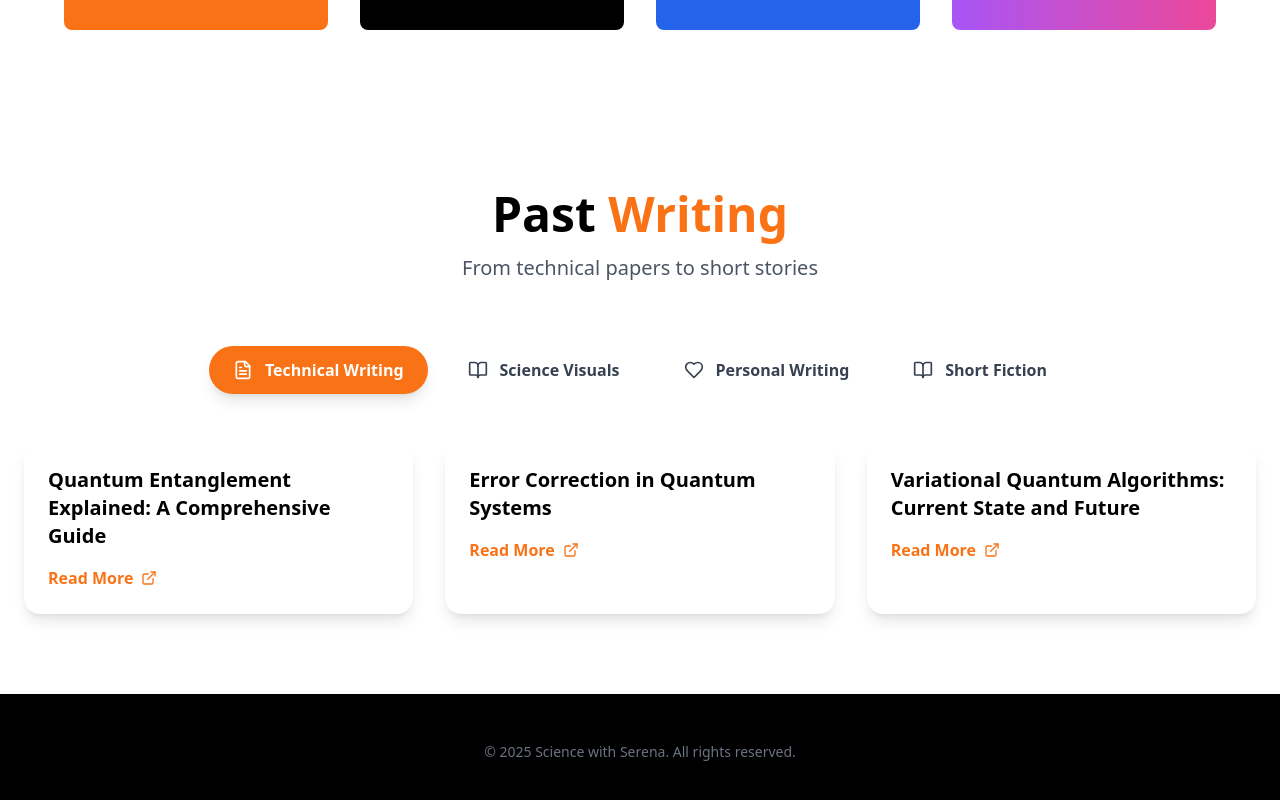
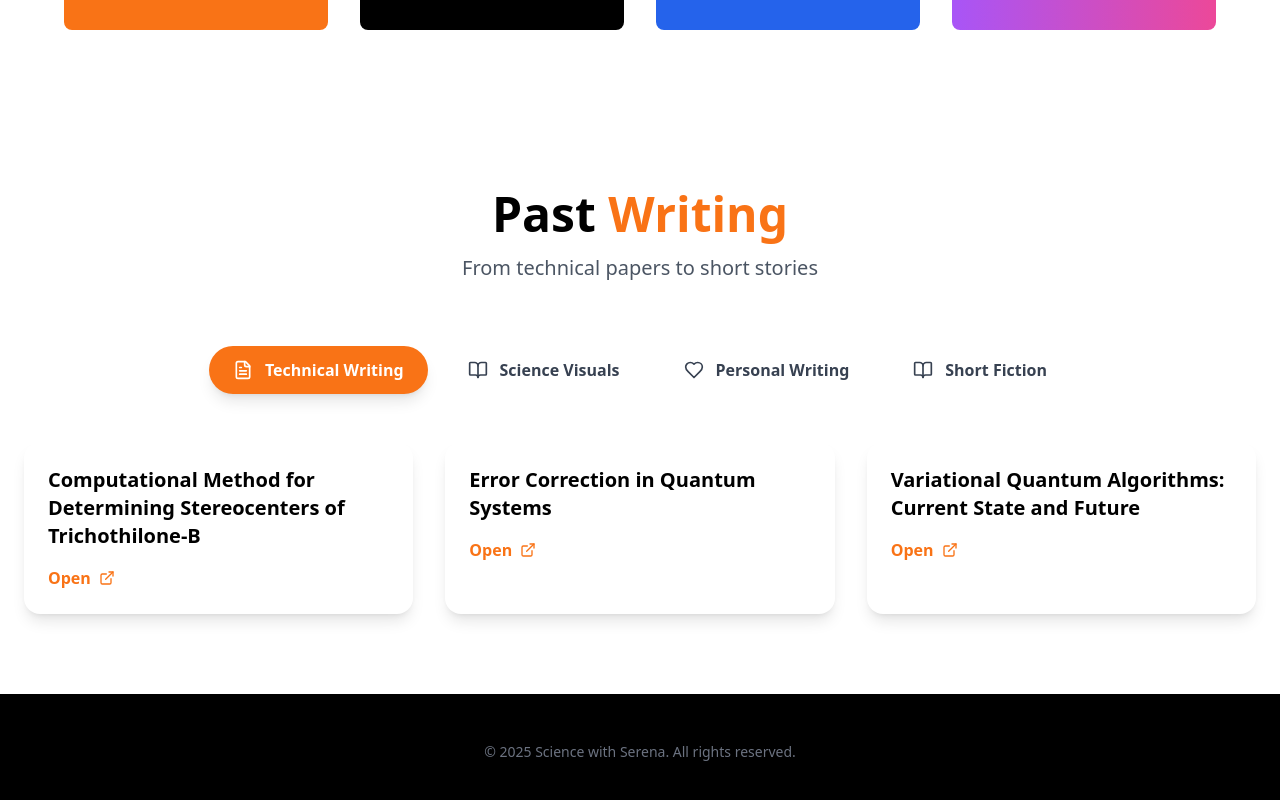
Before and after one commit to roshankern/sws-website, a React (Vite) app: page / in a window 1280 px wide. Shown: the part 2493-3293 px from the top of the page. Built offline with nearby package versions, Linux system fonts and the light colour scheme.

Commit message:
update portfolio

```diff
--- a/src/components/WritingPortfolio.tsx
+++ b/src/components/WritingPortfolio.tsx
@@ -17,8 +17,8 @@ const WritingPortfolio = () => {
       color: 'text-orange-500',
       articles: [
         {
-          title: 'Quantum Entanglement Explained: A Comprehensive Guide',
-          url: '#'
+          title: 'Computational Method for Determining Stereocenters of Trichothilone-B',
+          url: 'https://drive.google.com/file/d/1u74qdcgeNaGFdouZmgsImpJWxSudNO0M/view?usp=drive_link'
         },
         {
           title: 'Error Correction in Quantum Systems',
@@ -149,9 +149,11 @@ const WritingPortfolio = () => {
 
               <a
                 href={article.url}
+                target="_blank"
+                rel="noopener noreferrer"
                 className="inline-flex items-center gap-2 text-orange-500 hover:text-orange-600 font-semibold transition-colors"
               >
-                Read More
+                Open
                 <ExternalLink className="w-4 h-4" />
               </a>
             </div>
```
